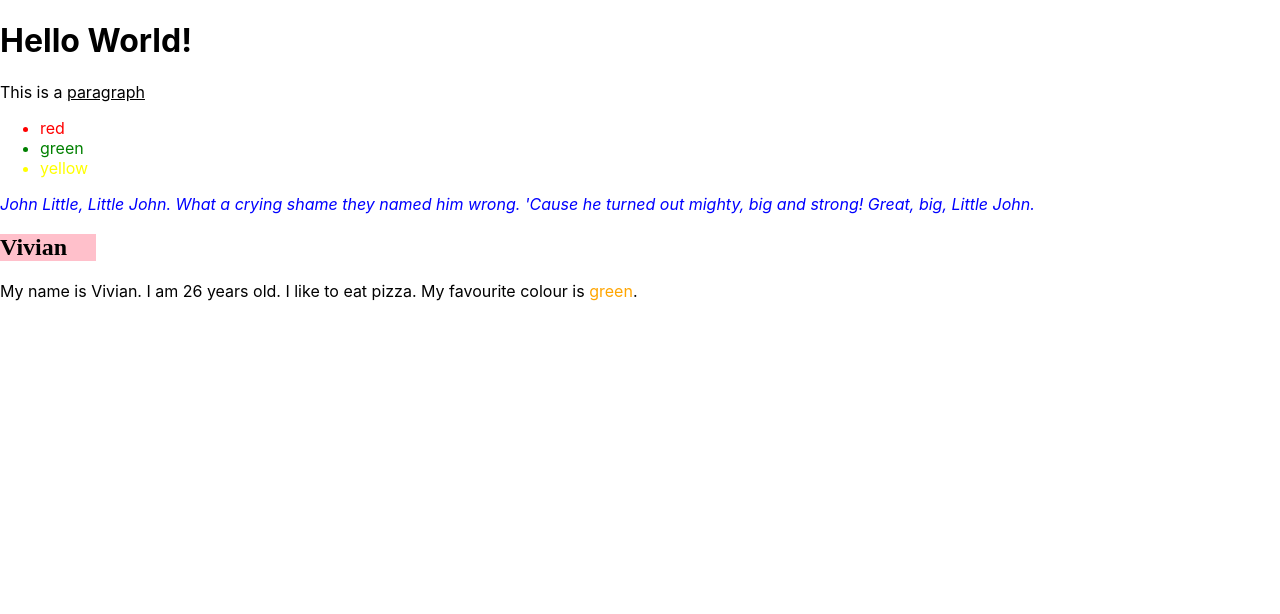
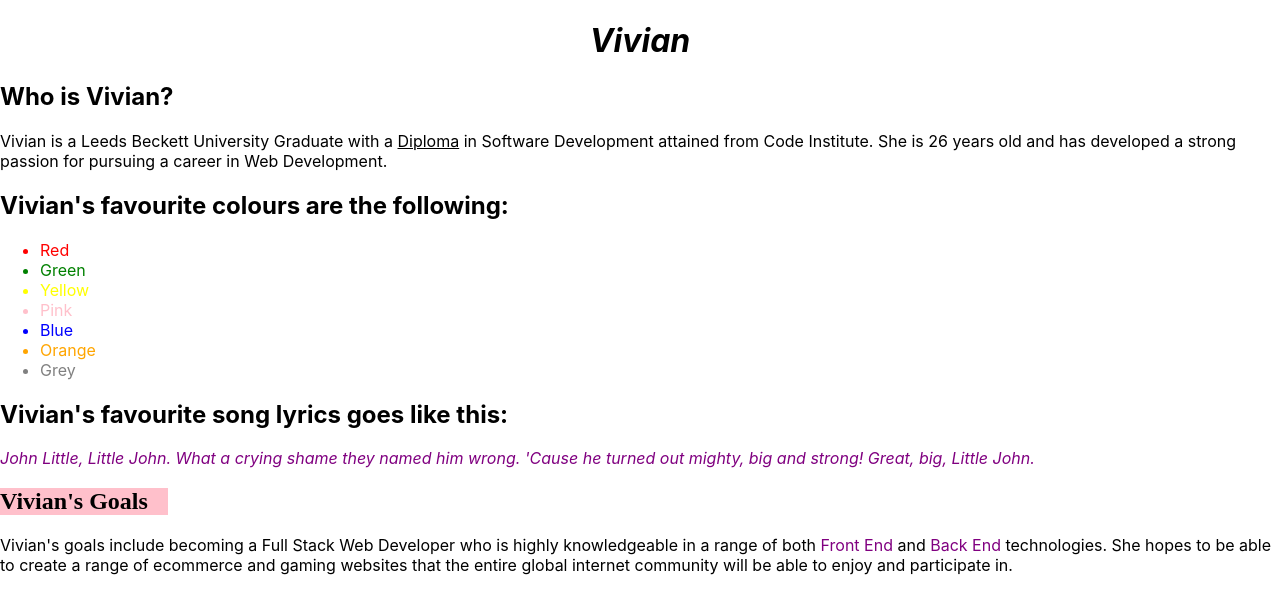
Before and after one commit to VioletViolaVi/Practicing_React, a React (Create React App) app in the folder react_practice/: page / in a window 1280 px wide. Shown: the top 614 px of the page. Built offline with nearby package versions, Linux system fonts and the light colour scheme.

Commit message:
Change react content to information about myself.

```diff
--- /dev/null
+++ b/react_practice/src/AboutMe/VivGoals.js
@@ -0,0 +1,28 @@
+import React from "react";
+
+function VivGoals() {
+  return (
+    <div>
+      <h2
+        style={{
+          backgroundColor: "pink",
+          width: "7em",
+          fontFamily: "Times New Roman serif",
+        }}
+      >
+        Vivian's Goals
+      </h2>
+      <p>
+        Vivian's goals include becoming a Full Stack Web Developer who is highly
+        knowledgeable in a range of both{" "}
+        <span style={{ color: "purple" }}>Front End</span> and{" "}
+        <span style={{ color: "purple" }}>Back End</span> technologies. She
+        hopes to be able to create a range of ecommerce and gaming websites that
+        the entire global internet community will be able to enjoy and
+        participate in.
+      </p>
+    </div>
+  );
+}
+
+export default VivGoals;
--- a/react_practice/src/index.js
+++ b/react_practice/src/index.js
@@ -4,41 +4,69 @@ import "./index.css";
 // import App from './App'; vivian commented this out
 import reportWebVitals from "./reportWebVitals";
 
-import IntroMe from "./myPracticeFunctions/IntroMe";
+import VivGoals from "./AboutMe/VivGoals";
 
 // vivian's functions
-function FirstTry() {
+function WebTitle() {
   return (
     <div>
-      <h1>Hello World!</h1>
+      <h1
+        style={{
+          fontStyle: "italic",
+          textAlign: "center",
+        }}
+      >
+        Vivian
+      </h1>
+    </div>
+  );
+}
+
+function Intro() {
+  return (
+    <div>
+      <h2>Who is Vivian?</h2>
       <p>
-        This is a <span style={{ textDecoration: "underline" }}>paragraph</span>{" "}
+        Vivian is a Leeds Beckett University Graduate with a{" "}
+        <span style={{ textDecoration: "underline" }}>Diploma</span> in Software
+        Development attained from Code Institute. She is 26 years old and has
+        developed a strong passion for pursuing a career in Web Development.
       </p>
     </div>
   );
 }
 
-function ColourList() {
+function FavColours() {
   return (
+    <div>
+      <h2>Vivian's favourite colours are the following:</h2>
       <ul>
-      <li style={{ color: "red" }}>red</li>
-      <li style={{ color: "green" }}>green</li>
-      <li style={{ color: "yellow" }}>yellow</li>
+        <li style={{ color: "red" }}>Red</li>
+        <li style={{ color: "green" }}>Green</li>
+        <li style={{ color: "yellow" }}>Yellow</li>
+        <li style={{ color: "pink" }}>Pink</li>
+        <li style={{ color: "blue" }}>Blue</li>
+        <li style={{ color: "orange" }}>Orange</li>
+        <li style={{ color: "grey" }}>Grey</li>
       </ul>
+    </div>
   );
 }
 
-function SongPara() {
+function FaveSongLyrics() {
   return (
+    <div>
+      <h2>Vivian's favourite song lyrics goes like this:</h2>
       <p
         style={{
           fontStyle: "italic",
-        color: "blue",
+          color: "purple",
         }}
       >
-      John Little, Little John. What a crying shame they named him wrong. 'Cause
-      he turned out mighty, big and strong! Great, big, Little John.
+        John Little, Little John. What a crying shame they named him wrong.
+        'Cause he turned out mighty, big and strong! Great, big, Little John.
       </p>
+    </div>
   );
 }
 
@@ -46,10 +74,11 @@ ReactDOM.render(
   <React.StrictMode>
     {/* <App /> vivian commented this bit out */}
     <div>
-      <FirstTry />
-      <ColourList />
-      <SongPara />
-      <IntroMe />
+      <WebTitle />
+      <Intro />
+      <FavColours />
+      <FaveSongLyrics />
+      <VivGoals />
     </div>
   </React.StrictMode>,
   document.getElementById("root")
--- a/react_practice/src/myPracticeFunctions/IntroMe.js
+++ /dev/null
@@ -1,23 +0,0 @@
-import React from "react";
-
-function IntroMe() {
-  return (
-    <div>
-      <h2
-        style={{
-          backgroundColor: "pink",
-          width: "4em",
-          fontFamily: "Times New Roman serif",
-        }}
-      >
-        Vivian
-      </h2>
-      <p>
-        My name is Vivian. I am 26 years old. I like to eat pizza. My favourite
-        colour is <span style={{ color: "orange" }}> green</span>.
-      </p>
-    </div>
-  );
-}
-
-export default IntroMe;
```
Also changed, not shown: 2 other files (tests, documents, lock files or other folders). Lines whose indentation alone changed are shown as unchanged.
